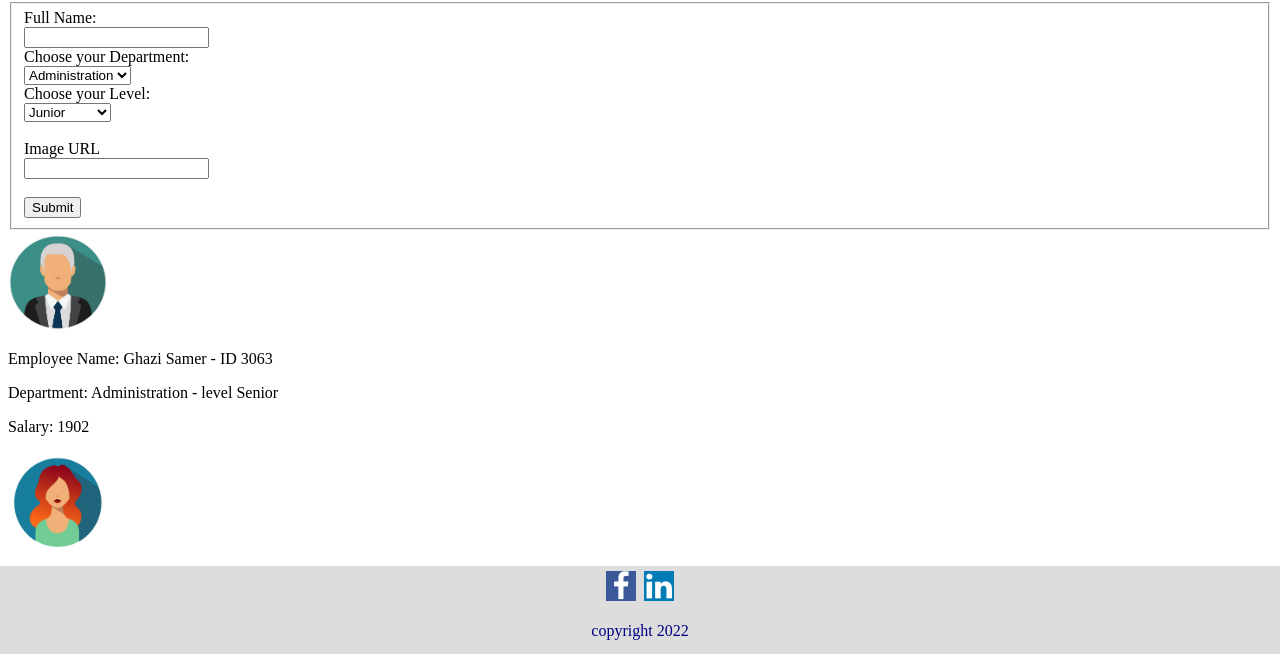
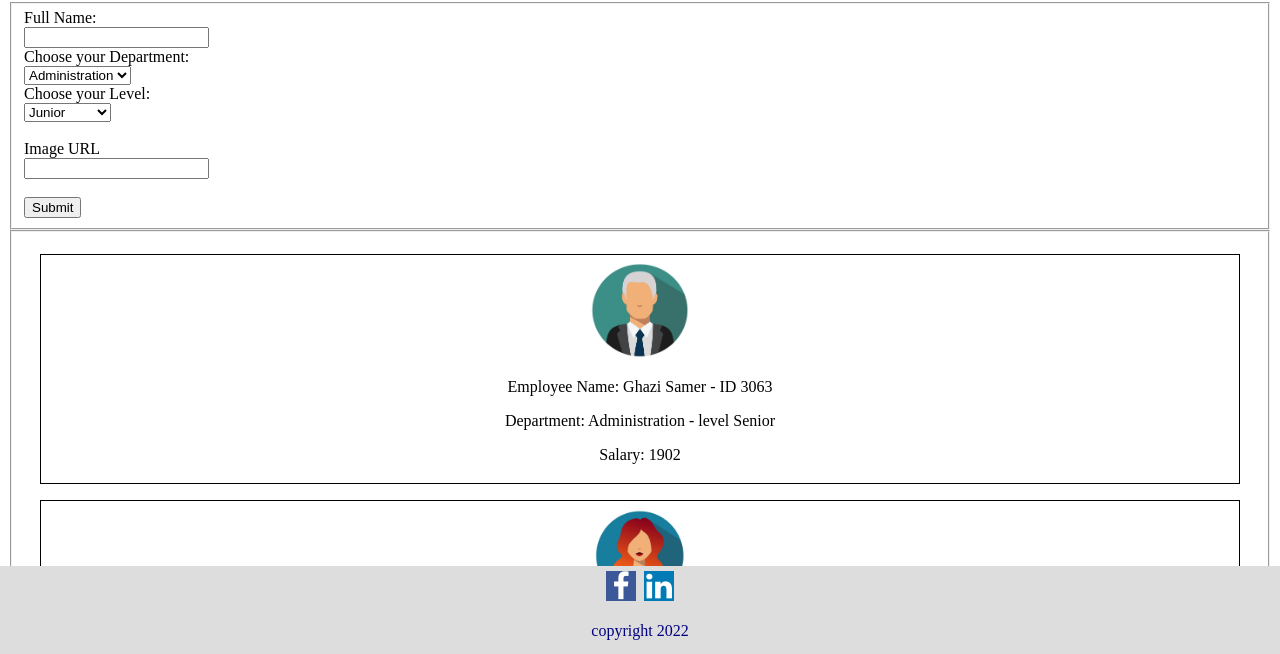
Before and after one commit to MalakOdtalla/HR-management-system, a plain HTML site: page index.html in a window 1280 px wide. Shown: the part 144-798 px from the top of the page. Drawn offline with Linux system fonts and the light colour scheme.

```diff
--- a/app.js
+++ b/app.js
@@ -13,11 +13,8 @@
 }
 
 let EmployeeDiv=document.getElementById("Employees");
+
 let Form=document.getElementById("form");
-
-
-//let column=document.createElement("div");
-//let row=document.createElement("div");
 
 
 
@@ -75,16 +72,16 @@
 
 //create render function
 Employees.prototype.render=function(){
-/*   let card=document.createElement('div');
+ let card=document.createElement('div');
   card.setAttribute('class','card');
   EmployeeDiv.appendChild(card);
- */
+
 
 
 
   let image=document.createElement('img');
   image.setAttribute('src',this.ImageURL)
-  EmployeeDiv.appendChild(image);
+  card.appendChild(image);
   image.style.width='100px';
   image.style.height='100px';
 
@@ -92,13 +89,13 @@
    let Name=document.createElement('p');
    Name.textContent=`Employee Name: ${this.FullName} - ID ${this.renderId()} `;
    //Name.style.fontSize="20px";
-   EmployeeDiv.appendChild(Name);
+   card.appendChild(Name);
    let Department=document.createElement('p');
    Department.textContent=`Department: ${this.Department} - level ${this.level} `;
-   EmployeeDiv.appendChild(Department);
+   card.appendChild(Department);
    let salary=document.createElement('p');
    salary.textContent=`Salary: ${this.renderAll()}`;
-   EmployeeDiv.appendChild(salary);
+   card.appendChild(salary);
 
 
 
@@ -127,8 +124,9 @@
 }
 
 function saveData(Data){
-  let stringObj=JSON.stringify(Data);
-  localStorage.setItem("Employees",stringObj);
+let stringObj=JSON.stringify(Data);
+localStorage.setItem("Employees",stringObj);
+
 }
 
 function getData(){
--- a/index.html
+++ b/index.html
@@ -66,7 +66,12 @@
         }
 
 
-
+        .card {
+padding: .2rem;
+border: 1px solid black;
+margin: 1rem;
+text-align: center;
+}
 
 
         </style>
@@ -87,7 +92,7 @@
       <main id="headerMain">
 
 
-        <div class="card"> </div>
+
 
 
 <fieldset>
@@ -119,7 +124,9 @@
 
    </form>
   </fieldset>
-   <div id="Employees"></div>
+
+
+  <fieldset><div id="Employees"></div></fieldset>
   </main>
   <script src="./app.js">
   </script>
```
